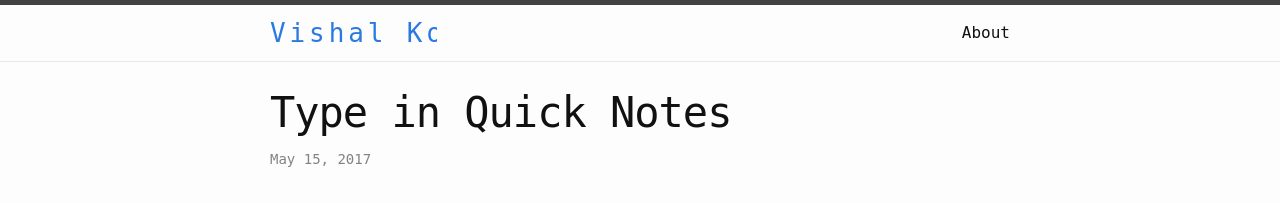
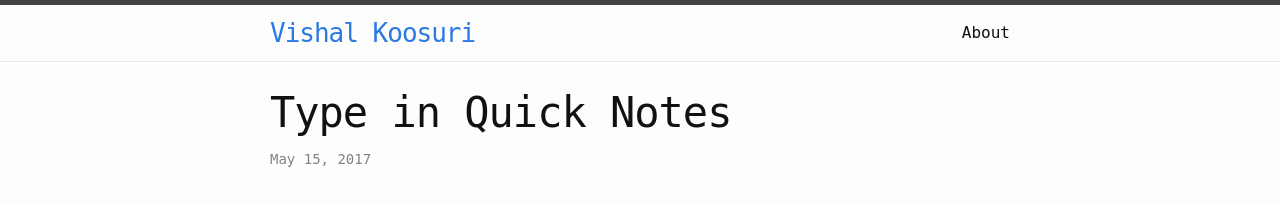
Before and after one commit to dainvinc/dainvinc.github.io, a Jekyll site: the page built from _posts/2017-05-15-quick-notes.html, in a window 1280 px wide. Shown: the top 203 px of the page. Built offline with Jekyll 4.4.1, drawn with Linux system fonts in a browser that asks for light colours; nearby versions of some CDN libraries.

Commit message:
Removed the typing effect for the title

```diff
--- a/_posts/2017-05-15-quick-notes.html
+++ b/_posts/2017-05-15-quick-notes.html
@@ -6,4 +6,4 @@ date:   2017-05-15 12:46:35 +0000
 
 This is the place where you can type anything you want to. This is usually used to note down anything quick.
 
-<textarea class="quicknotes" placeholder="Type something... "></textarea>
+<textarea class="quicknotes" placeholder="Type something..."></textarea>
--- a/css/custom.css
+++ b/css/custom.css
@@ -18,24 +18,3 @@
     background-color: #CCFFFF;
     outline: none;
 }
-
-.site-title {
-    overflow: hidden;
-    border-right: .15em solid orange;
-    white-space: nowrap;
-    margin: 0 auto;
-    letter-spacing: 0.15em;
-    animation:
-        typing 5s steps(40, end),
-        blink-caret .75s step-end infinite
-}
-
-@keyframes typing {
-    from {width: 0}
-    to {width: 25%}
-}
-
-@keyframes blink-caret {
-    from, to {border-color: transparent;}
-    50% {border-color: orange;}
-}
```
Also changed, not shown: _config.yml (line endings or trailing spaces).
